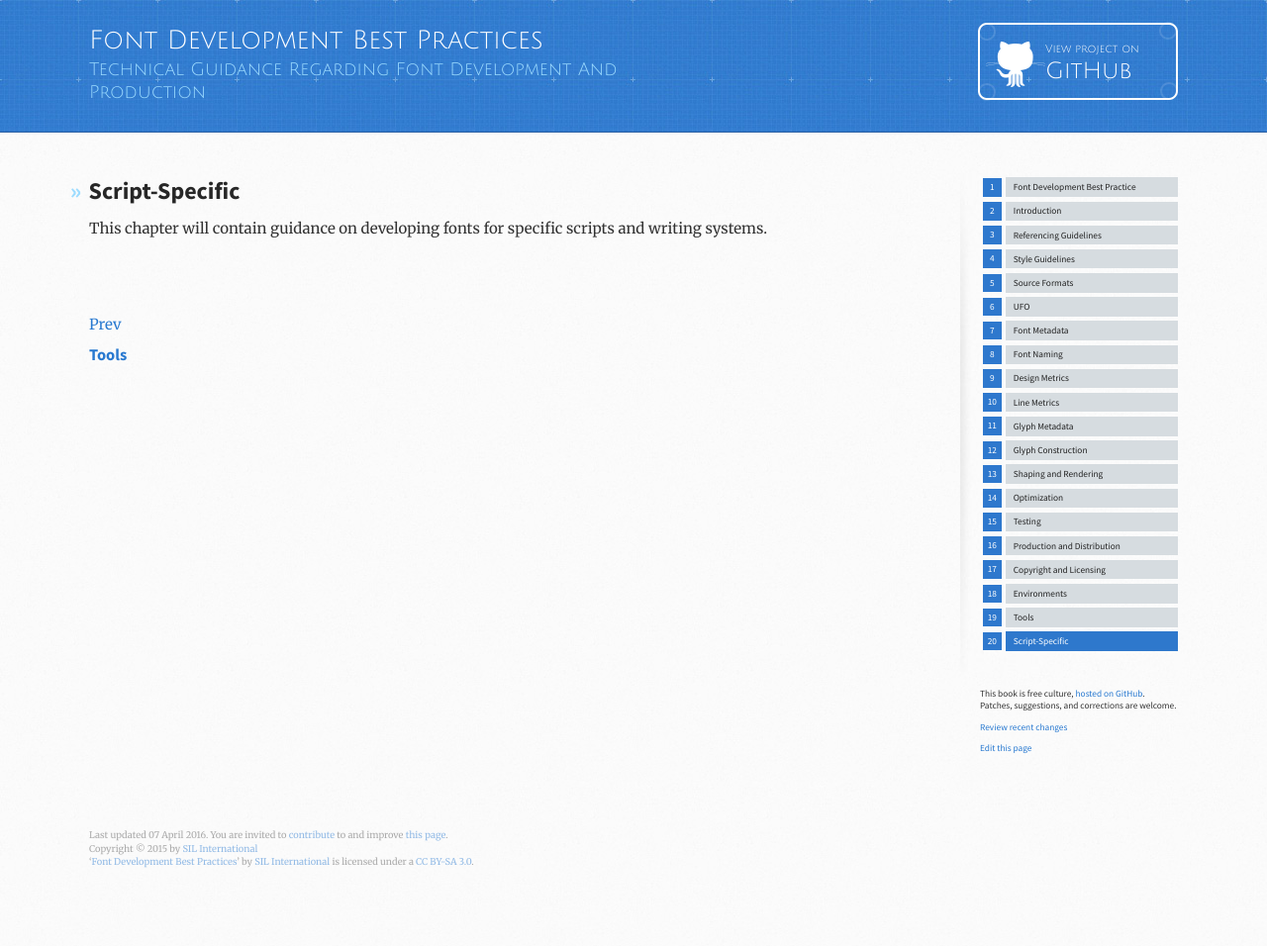
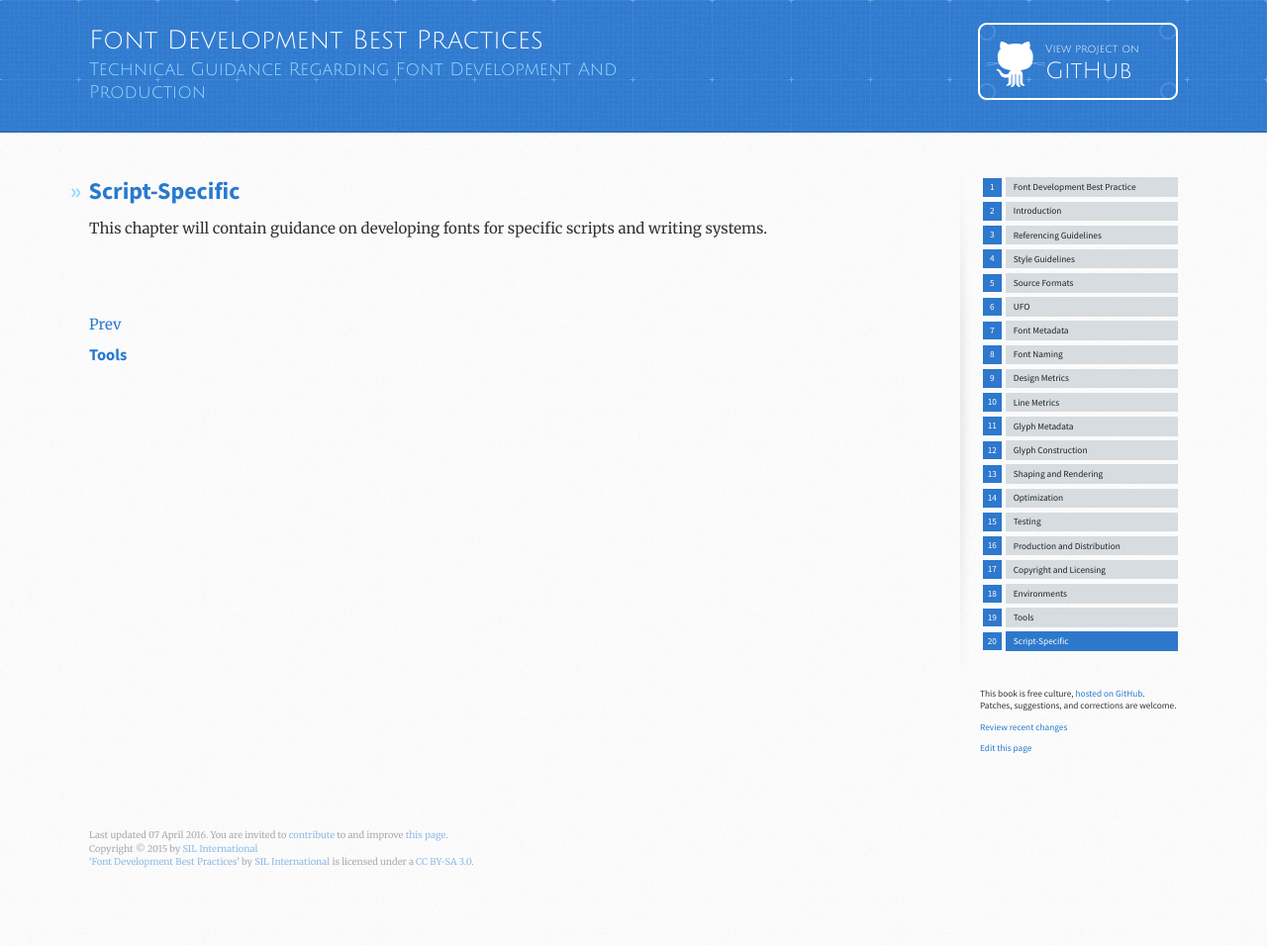
Before and after one commit to silnrsi/FDBP, a Jekyll site: the page built from en-US/Script_Specific.md, in a window 1280 px wide. Shown: the whole page at 99% size. Built offline with Jekyll 4.4.1, drawn with Linux system fonts in a browser that asks for light colours.

Commit message:
Changing heading colours

```diff
--- a/assets/stylesheets/stylesheet.css
+++ b/assets/stylesheets/stylesheet.css
@@ -358,7 +358,7 @@ b, strong {
   letter-spacing: 0px;
   margin-bottom: .375em;
   margin-top: 0em;
-  color: #272727;
+  color: #2879d0;
 }
 
 #main-content h1:before {
@@ -372,7 +372,7 @@ b, strong {
   font-size: 1.3em;
   margin-bottom: .6em;
   margin-top: 1em;
-  color: #272727;
+  color: #2879d0;
 }
 #main-content h2:before {
   content: "»";
@@ -385,7 +385,7 @@ b, strong {
   font-size: 1.1em;
   margin-top: 1em;
   margin-bottom: .6em;
-  color: #272727;
+  color: #2879d0;
 }
 
 /*
@@ -400,7 +400,7 @@ b, strong {
 #main-content h4 {
   font-size: 1em;
   margin-bottom: .4em;
-  color: #272727;
+  color: #2879d0;
   margin-top: 2.5em;
 }
 
@@ -415,7 +415,7 @@ h4:not(.quiet):before {
 
 #main-content h5 {
   font-size: 14px;
-  color: #272727;
+  color: #2879d0;
 }
 /*
 h5:before {
@@ -428,7 +428,7 @@ h5:before {
 
 #main-content h6 {
   font-size: .8em;
-  color: #272727;
+  color: #2879d0;
 }
 /*
 h6:before {
```
